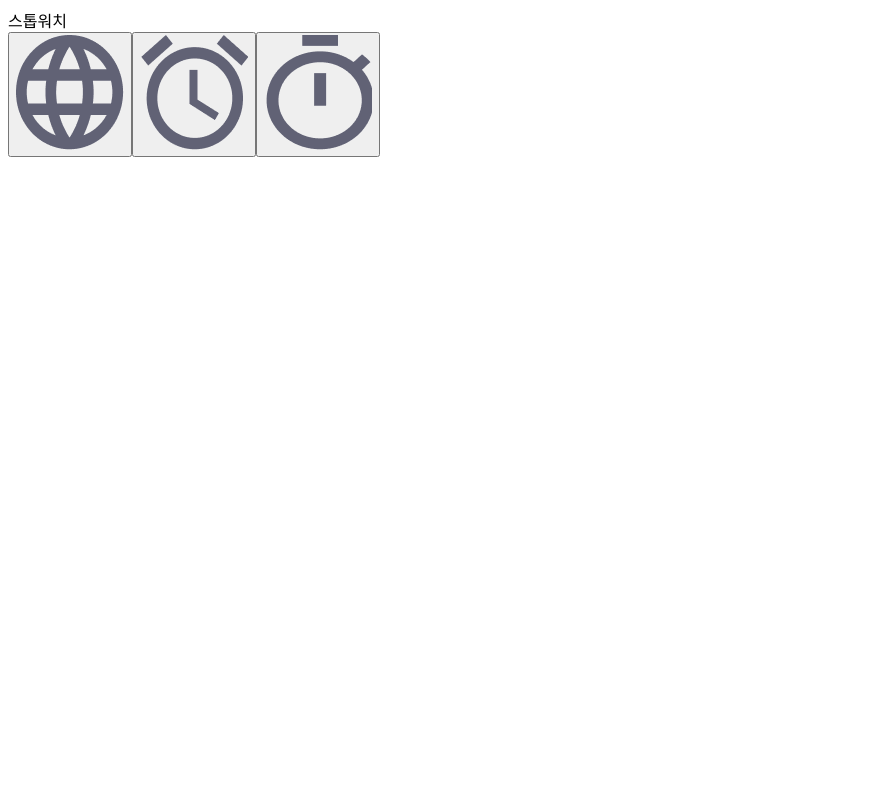
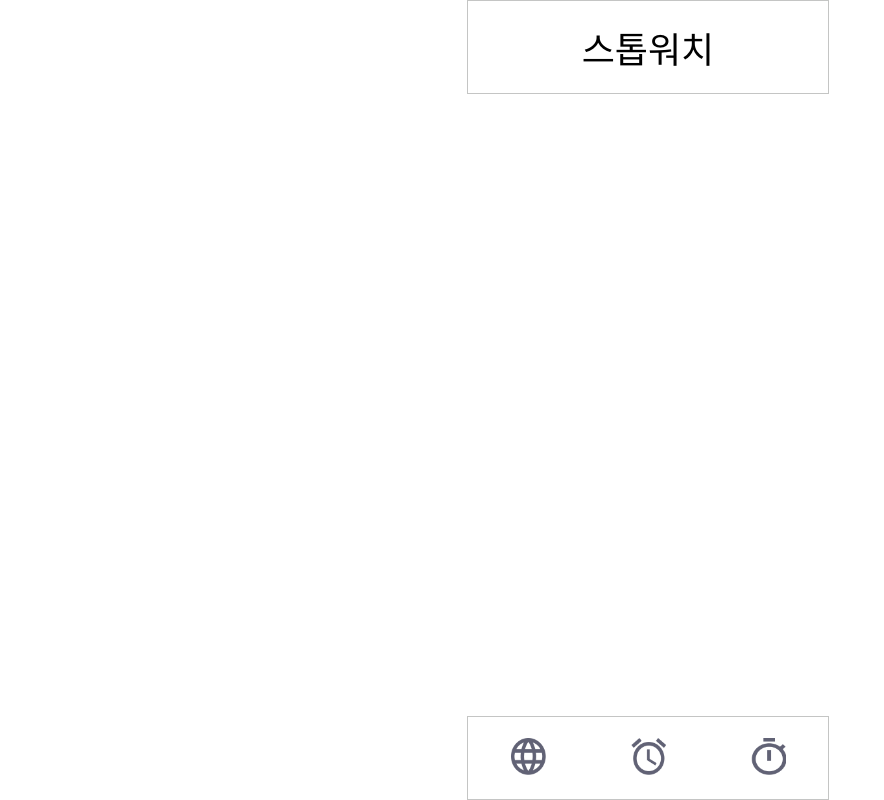
Before and after one commit to woowacourse/react-timer, a React (Create React App) app: page / in a window 1280 px wide. Shown: the whole page, without its empty margins (0-884 px from the left). Built offline with nearby package versions, Linux system fonts and the light colour scheme.

Commit message:
feat: 헤더, 탭바 기본 스타일 시트 구현

```diff
--- /dev/null
+++ b/src/App.css
@@ -0,0 +1,6 @@
+.app {
+  display: flex;
+  align-items: center;
+  justify-content: center;
+  width: 100vw;
+}
--- a/src/App.tsx
+++ b/src/App.tsx
@@ -1,9 +1,11 @@
 import Header from './components/Header';
 import TabBar from './components/TabBar';
 
+import './App.css';
+
 function App() {
   return (
-    <div className="App">
+    <div className="app">
       <Header title="스톱워치" />
       <TabBar />
     </div>
--- a/src/components/Header.css
+++ b/src/components/Header.css
@@ -0,0 +1,9 @@
+header {
+  position: absolute;
+  top: 0;
+  font-size: 36px;
+  padding: 20px 0;
+  width: 360px;
+  text-align: center;
+  border: 1px solid var(--primary-gray-blur-border);
+}
--- a/src/components/Header.tsx
+++ b/src/components/Header.tsx
@@ -1,3 +1,4 @@
+import './Header.css';
 interface HeaderProps {
   title: string;
 }
--- /dev/null
+++ b/src/components/TabBar.css
@@ -0,0 +1,18 @@
+.tab-bar {
+  position: absolute;
+  bottom: 0;
+  display: flex;
+  justify-content: space-around;
+  width: 360px;
+  padding: 20px 0;
+  border: 1px solid var(--primary-gray-blur-border);
+}
+
+.tab-bar button {
+  background-color: white;
+  border: none;
+}
+
+.tab-bar img {
+  width: 35px;
+}
--- a/src/components/TabBar.tsx
+++ b/src/components/TabBar.tsx
@@ -1,10 +1,11 @@
 import worldTimeButtonImage from '../asset/world_time.png';
 import timerButtonImage from '../asset/timer.png';
 import stopWatchButtonImage from '../asset/stop_watch.png';
+import './TabBar.css';
 
 const TabBar = () => {
   return (
-    <div>
+    <div className="tab-bar">
       <button>
         <img src={worldTimeButtonImage} alt="world-time-button" />
       </button>
--- a/src/index.css
+++ b/src/index.css
@@ -1,3 +1,7 @@
+:root {
+  --primary-gray-blur-border: rgba(138, 140, 138, 0.5);
+}
+
 * {
-  font-family: 'BM JUA';
+  font-family: 'BM JUA', sans-serif;
 }
```
